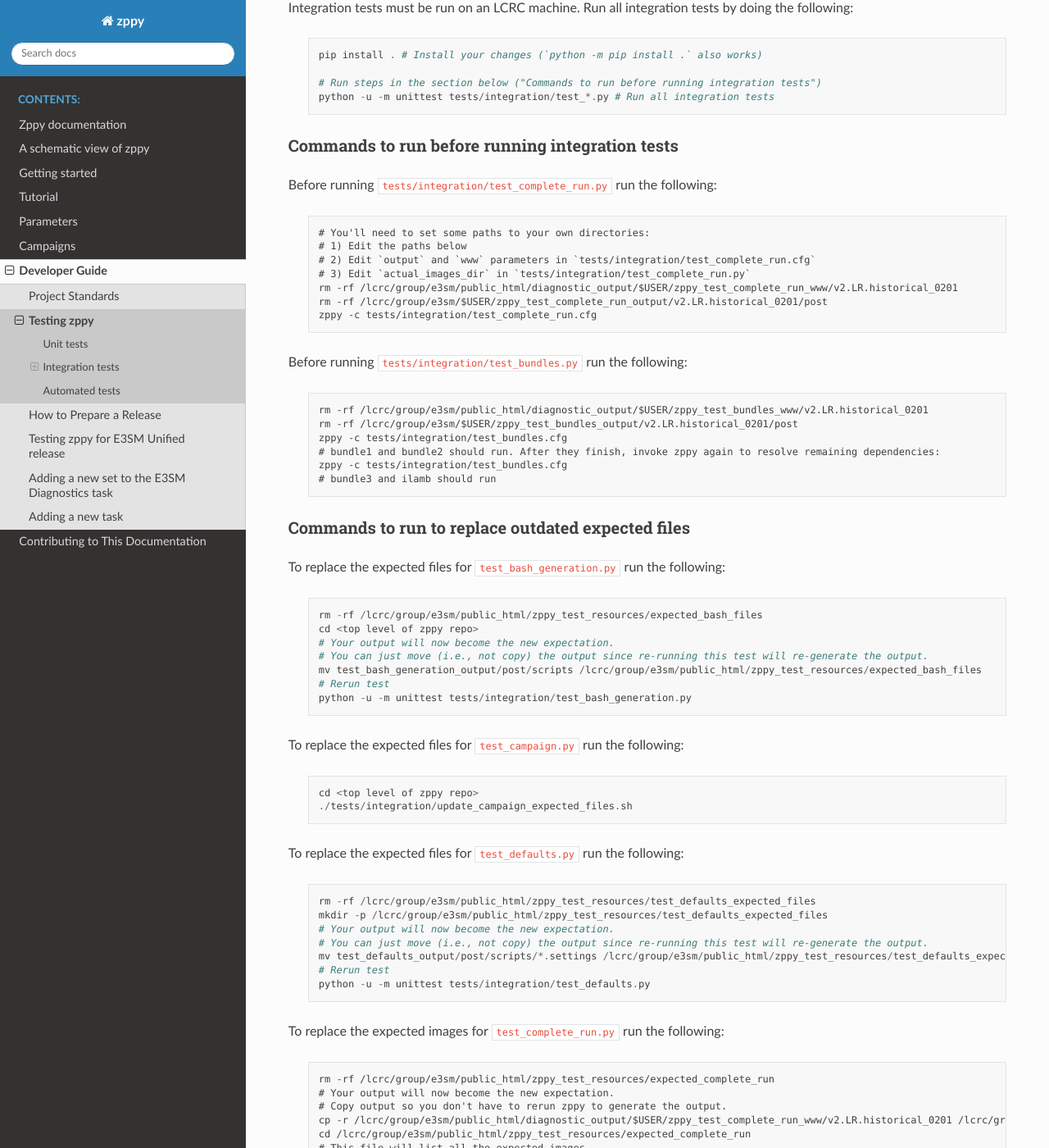
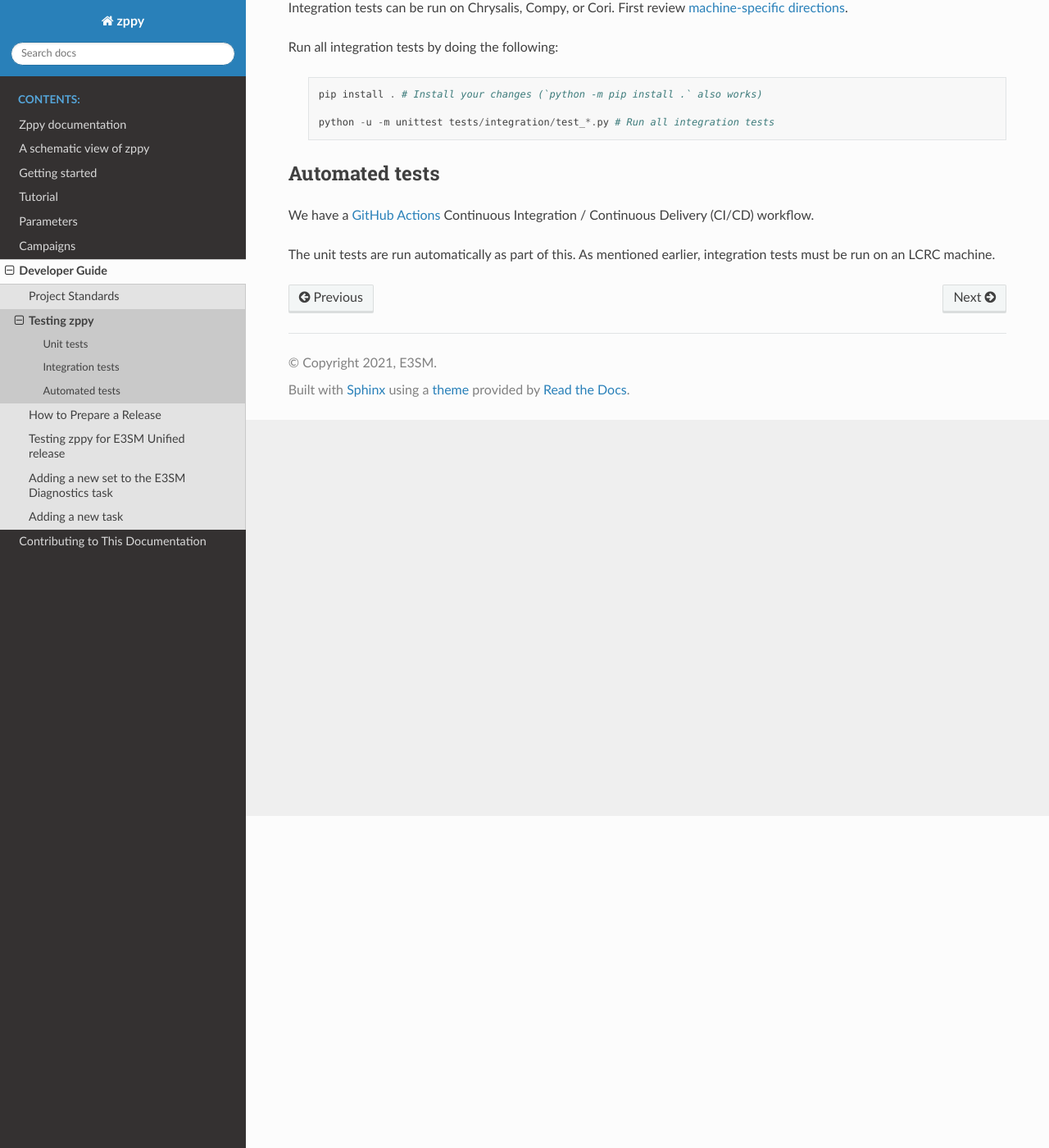
Before and after one commit to E3SM-Project/zppy, a Sphinx documentation site: the page built from docs/source/dev_guide/testing.rst, in a window 1280 px wide and 1400 px high, scrolled down 405 px. Shown: the whole window at 82% size. Built offline with Sphinx 7.4.7 and the Read the Docs theme 2.0.0, drawn with Linux system fonts in a browser that asks for light colours; some of the changed text lies outside the part shown.

Commit message:
Integration test templates

```diff
--- a/docs/source/dev_guide/testing.rst
+++ b/docs/source/dev_guide/testing.rst
@@ -15,106 +15,16 @@
 Integration tests
 =================
 
-Integration tests must be run on an LCRC machine. Run all integration tests by doing the following:
+Integration tests can be run on Chrysalis, Compy, or Cori.
+First review `machine-specific directions <https://github.com/E3SM-Project/zppy/tree/main/tests/integration/generated>`_.
+
+Run all integration tests by doing the following:
 
     .. code::
 
         pip install . # Install your changes (`python -m pip install .` also works)
 
-	# Run steps in the section below ("Commands to run before running integration tests")
         python -u -m unittest tests/integration/test_*.py # Run all integration tests
-
-Commands to run before running integration tests
-------------------------------------------------
-
-Before running ``tests/integration/test_complete_run.py`` run the following:
-
-    .. code::
-
-       # You'll need to set some paths to your own directories:
-       # 1) Edit the paths below
-       # 2) Edit `output` and `www` parameters in `tests/integration/test_complete_run.cfg`
-       # 3) Edit `actual_images_dir` in `tests/integration/test_complete_run.py`
-       rm -rf /lcrc/group/e3sm/public_html/diagnostic_output/$USER/zppy_test_complete_run_www/v2.LR.historical_0201
-       rm -rf /lcrc/group/e3sm/$USER/zppy_test_complete_run_output/v2.LR.historical_0201/post
-       zppy -c tests/integration/test_complete_run.cfg
-
-Before running ``tests/integration/test_bundles.py`` run the following:
-
-    .. code::
-
-       rm -rf /lcrc/group/e3sm/public_html/diagnostic_output/$USER/zppy_test_bundles_www/v2.LR.historical_0201
-       rm -rf /lcrc/group/e3sm/$USER/zppy_test_bundles_output/v2.LR.historical_0201/post
-       zppy -c tests/integration/test_bundles.cfg
-       # bundle1 and bundle2 should run. After they finish, invoke zppy again to resolve remaining dependencies:
-       zppy -c tests/integration/test_bundles.cfg
-       # bundle3 and ilamb should run
-
-Commands to run to replace outdated expected files
---------------------------------------------------
-
-To replace the expected files for ``test_bash_generation.py`` run the following:
-
-    .. code::
-
-       rm -rf /lcrc/group/e3sm/public_html/zppy_test_resources/expected_bash_files
-       cd <top level of zppy repo>
-       # Your output will now become the new expectation.
-       # You can just move (i.e., not copy) the output since re-running this test will re-generate the output.
-       mv test_bash_generation_output/post/scripts /lcrc/group/e3sm/public_html/zppy_test_resources/expected_bash_files
-       # Rerun test
-       python -u -m unittest tests/integration/test_bash_generation.py
-
-To replace the expected files for ``test_campaign.py`` run the following:
-
-    .. code::
-
-       cd <top level of zppy repo>
-       ./tests/integration/update_campaign_expected_files.sh
-
-To replace the expected files for ``test_defaults.py`` run the following:
-
-    .. code::
-
-       rm -rf /lcrc/group/e3sm/public_html/zppy_test_resources/test_defaults_expected_files
-       mkdir -p /lcrc/group/e3sm/public_html/zppy_test_resources/test_defaults_expected_files
-       # Your output will now become the new expectation.
-       # You can just move (i.e., not copy) the output since re-running this test will re-generate the output.
-       mv test_defaults_output/post/scripts/*.settings /lcrc/group/e3sm/public_html/zppy_test_resources/test_defaults_expected_files
-       # Rerun test
-       python -u -m unittest tests/integration/test_defaults.py
-
-To replace the expected images for ``test_complete_run.py`` run the following:
-
-    .. code::
-
-       rm -rf /lcrc/group/e3sm/public_html/zppy_test_resources/expected_complete_run
-       # Your output will now become the new expectation.
-       # Copy output so you don't have to rerun zppy to generate the output.
-       cp -r /lcrc/group/e3sm/public_html/diagnostic_output/$USER/zppy_test_complete_run_www/v2.LR.historical_0201 /lcrc/group/e3sm/public_html/zppy_test_resources/expected_complete_run
-       cd /lcrc/group/e3sm/public_html/zppy_test_resources/expected_complete_run
-       # This file will list all the expected images.
-       find . -type f -name '*.png' > ../image_list_expected_complete_run.txt
-       cd <top level of zppy repo>
-       # Rerun test
-       python -u -m unittest tests/integration/test_complete_run.py
-
-To replace the expected images for ``test_bundles.py`` run the following:
-
-    .. code::
-
-       rm -rf /lcrc/group/e3sm/public_html/zppy_test_resources/expected_bundles
-       # Your output will now become the new expectation.
-       # Copy output so you don't have to rerun zppy to generate the output.
-       cp -r /lcrc/group/e3sm/public_html/diagnostic_output/$USER/zppy_test_bundles_www/v2.LR.historical_0201 /lcrc/group/e3sm/public_html/zppy_test_resources/expected_bundles
-       mkdir -p /lcrc/group/e3sm/public_html/zppy_test_resources/expected_bundles/bundle_files
-       cp -r /lcrc/group/e3sm/$USER/zppy_test_bundles_output/v2.LR.historical_0201/post/scripts/bundle*.bash /lcrc/group/e3sm/public_html/zppy_test_resources/expected_bundles/bundle_files
-       cd /lcrc/group/e3sm/public_html/zppy_test_resources/expected_bundles
-       # This file will list all the expected images.
-       find . -type f -name '*.png' > ../image_list_expected_bundles.txt
-       cd <top level of zppy repo>
-       # Rerun test
-       python -u -m unittest tests/integration/test_bundles.py
 
 Automated tests
 ===============
```
Also changed, not shown: 19 other files.
